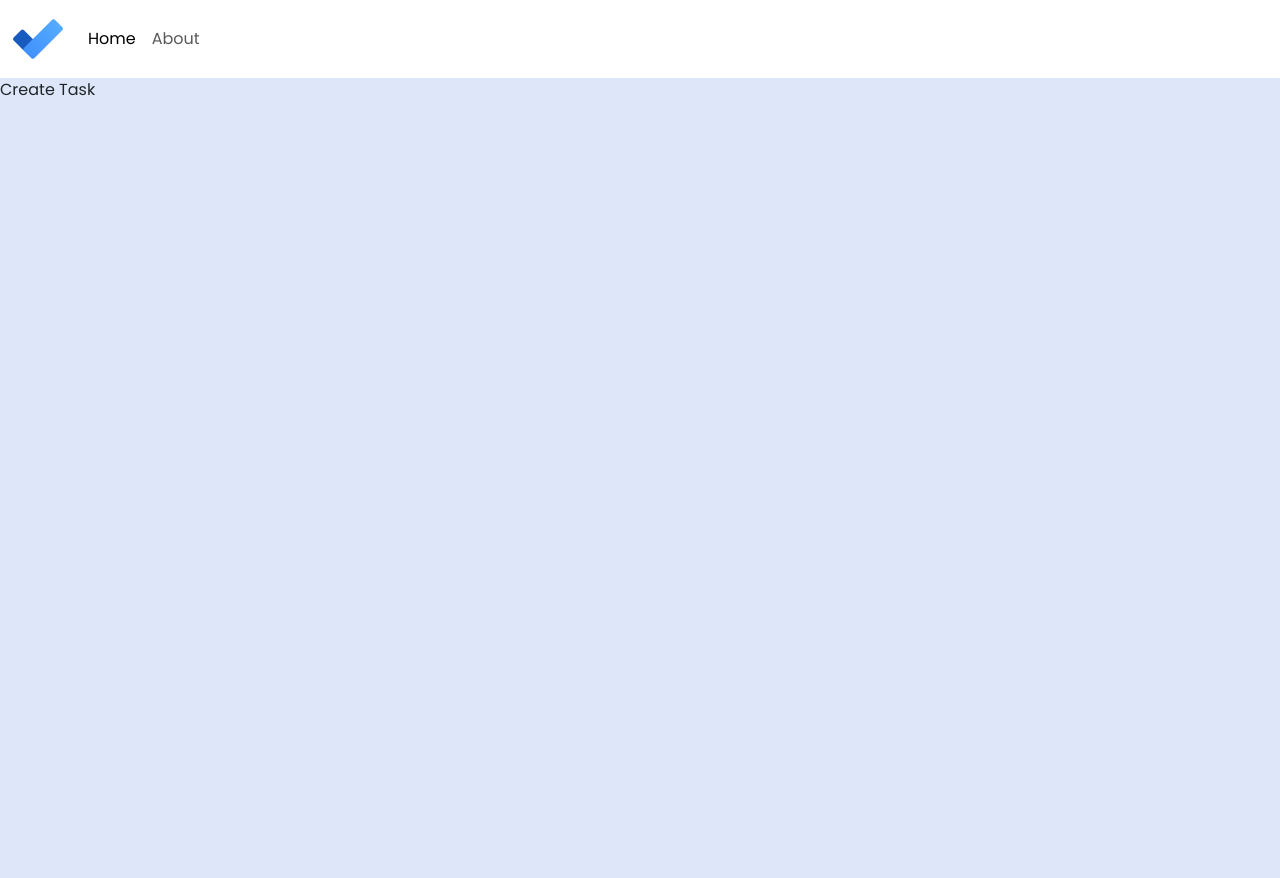
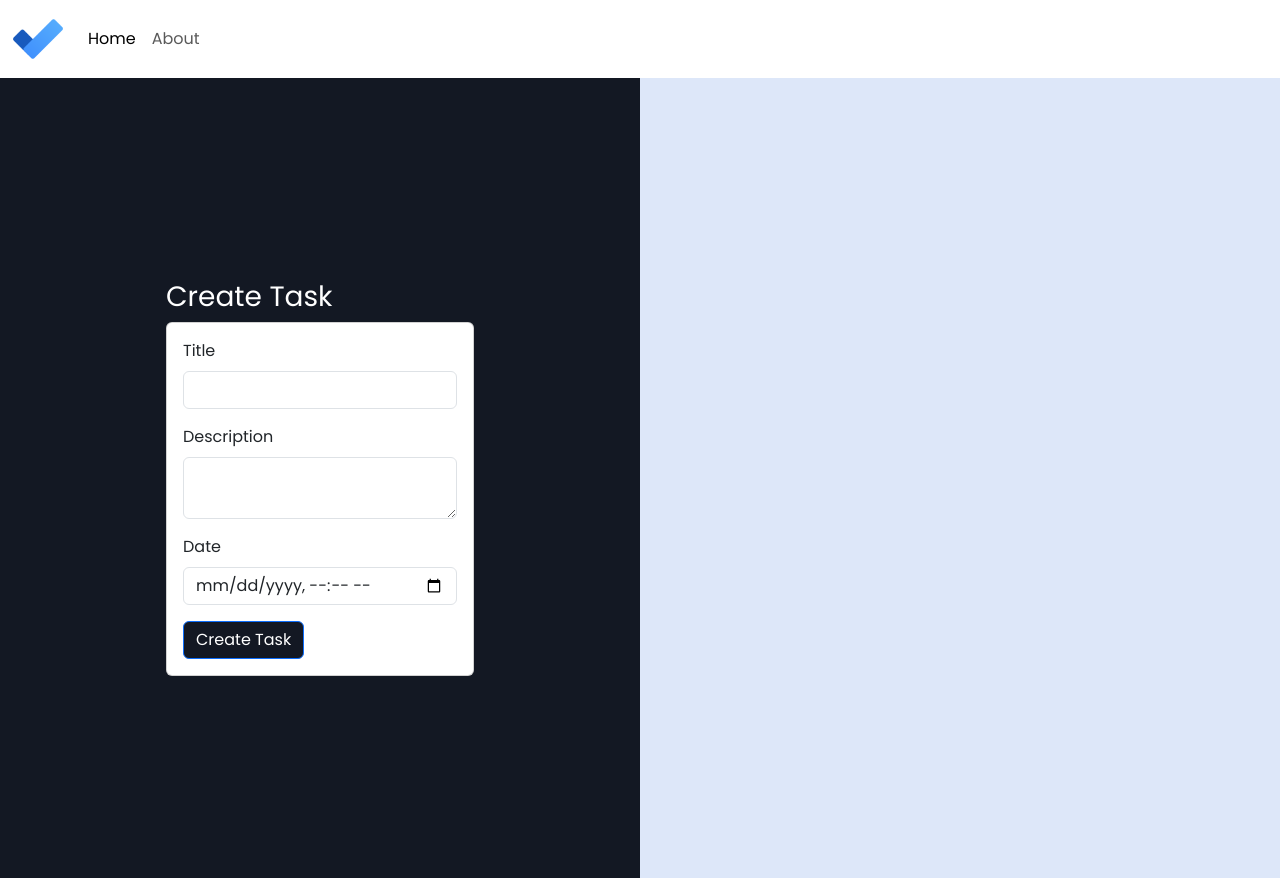
Before and after one commit to vipink28/todo-app-oct, a React (Create React App) app: page /create-task in a window 1280 px wide. Before the commit the page ends 800 px from the top, so only its background shows below. Built offline with nearby package versions, Linux system fonts and the light colour scheme.

Commit message:
Task form created

```diff
--- a/db.json
+++ b/db.json
@@ -26,7 +26,20 @@
       "email": "raghav@gmail.com",
       "password": "admin",
       "id": 5
+    },
+    {
+      "name": "Vipin Kumar",
+      "email": "vipin@gmail.com",
+      "password": "admin",
+      "id": 6
     }
   ],
-  "tasks": []
+  "tasks": [
+    {
+      "title": "Meeting",
+      "description": "Meeting with client",
+      "duedate": "2023-11-17T13:23",
+      "id": 1
+    }
+  ]
 }
--- a/src/App.js
+++ b/src/App.js
@@ -11,11 +11,13 @@
 import Login from './auth/Login';
 import Register from './auth/Register';
 import { AuthProvider } from './auth/AuthContext';
+import { TaskProvider } from './context/TaskContext';
 
 function App() {
   return (
     <BrowserRouter>
       <AuthProvider>
+        <TaskProvider>
         <Navbar />
         <Routes>
           <Route path='/' element={<Home />}>
@@ -28,6 +30,7 @@
           <Route path='/profile' element={<Profile />}></Route>
           <Route path='*' element={<PageNotFound />}></Route>
         </Routes>
+        </TaskProvider>
       </AuthProvider>
     </BrowserRouter>
   );
--- a/src/components/Navbar.jsx
+++ b/src/components/Navbar.jsx
@@ -5,7 +5,7 @@
 
 function Navbar(props) {
 
-    const {user, logout} = useContext(AuthContext);
+  const { user, logout } = useContext(AuthContext);
 
   return (
     <nav className="navbar navbar-expand-lg navbar-light bg-white" aria-label="Fifth navbar example">
@@ -19,7 +19,6 @@
 
         <div className="collapse navbar-collapse" id="navbarsExample05">
           <ul className="navbar-nav me-auto mb-2 mb-lg-0">
-
             {
               !user ?
                 <>
--- /dev/null
+++ b/src/components/TaskForm.jsx
@@ -0,0 +1,52 @@
+import React, { useContext, useState } from 'react';
+import AuthContext from '../auth/AuthContext';
+import TaskContext from '../context/TaskContext';
+
+function TaskForm(props) {
+    const [formData, setFormData] = useState(null);
+    const { message } = useContext(AuthContext);
+    const { saveTask } = useContext(TaskContext);
+
+    const handleChange = (e) => {
+        const { name, value } = e.target;
+        setFormData((prev) => ({
+            ...prev,
+            [name]: value
+        }))
+    }
+
+    const onCreate = (e) => {
+        e.preventDefault();
+        saveTask(formData);
+    }
+
+    return (
+        <div className='w-50'>
+            <h3 className='text-white'>Create Task</h3>
+
+            <div className="card">
+                <div className="card-body">
+                    <form>
+                        <div className="mb-3">
+                            <label className='form-label'>Title</label>
+                            <input type="text" className='form-control' name='title' onChange={handleChange} />
+                        </div>
+                        <div className="mb-3">
+                            <label className='form-label'>Description</label>
+                            <textarea className='form-control' name="description" onChange={handleChange}></textarea>
+                        </div>
+                        <div className="mb-3">
+                            <label className='form-label'>Date</label>
+                            <input type="datetime-local" className='form-control' name='duedate' onChange={handleChange} />
+                        </div>
+
+                        <p className='mb-2'>{message}</p>
+                        <button className='btn btn-primary' onClick={onCreate}>Create Task</button>
+                    </form>
+                </div>
+            </div>
+        </div>
+    );
+}
+
+export default TaskForm;
--- /dev/null
+++ b/src/context/TaskContext.js
@@ -0,0 +1,35 @@
+import { createContext, useContext } from "react";
+import AuthContext from "../auth/AuthContext";
+
+const TaskContext = createContext();
+
+
+export const TaskProvider=({children})=>{
+    const {setMessage} = useContext(AuthContext);
+
+    const saveTask = async(formData)=>{
+        const config = {
+            method: "POST",
+            headers: {
+                "Content-Type":"application/json"
+            },
+            body: JSON.stringify(formData)
+        }
+        const response = await fetch(`http://localhost:5000/tasks`, config);
+        if(response.status === 201){
+            setMessage("Task created successfully");
+        }else{
+            setMessage("Something went wrong");
+        }
+    }
+
+    return (
+    <TaskContext.Provider value={{
+        saveTask
+    }}>
+        {children}
+    </TaskContext.Provider>
+    )
+}
+
+export default TaskContext;
--- a/src/pages/CreateTask.jsx
+++ b/src/pages/CreateTask.jsx
@@ -1,9 +1,18 @@
 import React from 'react';
+import TaskForm from '../components/TaskForm';
 
 function CreateTask(props) {
     return (
-        <div>
-            Create Task
+        <div className='container-fluid h-100'>
+            <div className="row h-100">
+                <div className="col-lg-6 d-flex flex-column align-items-center justify-content-center h-100 bg-primary">
+                    <TaskForm />
+                </div>
+
+                <div className="col-lg-6 d-flex align-items-center justify-content-center h-100">
+
+                </div>
+            </div>
         </div>
     );
 }
```
Lines whose indentation alone changed are shown as unchanged.
